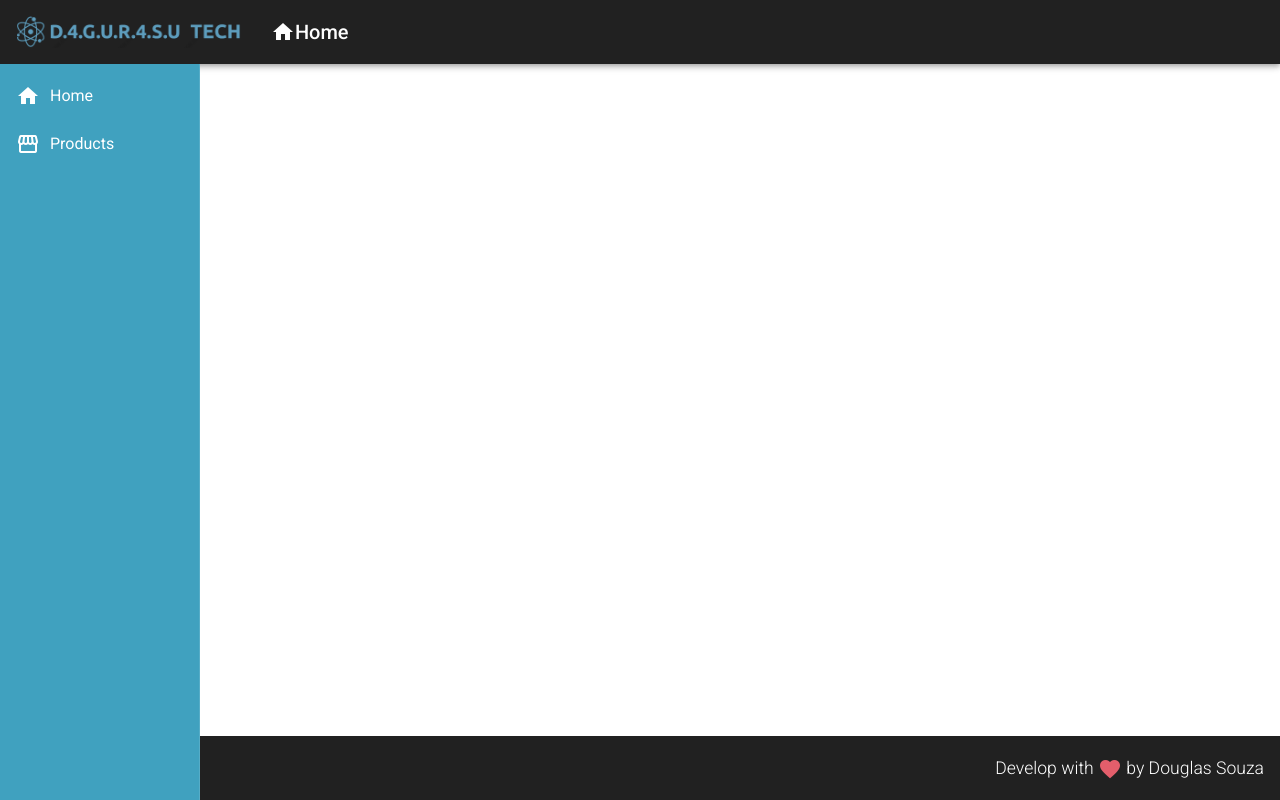
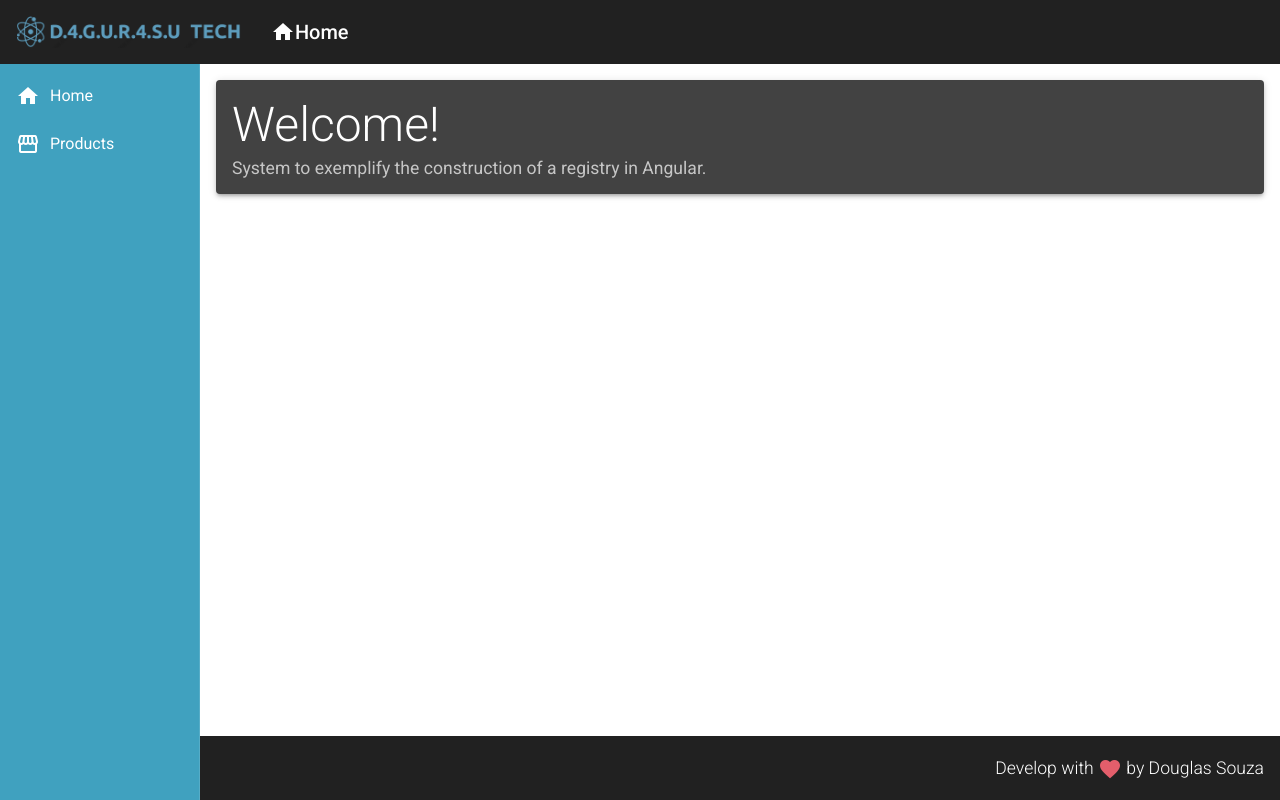
Before and after one commit to D4GUR4SU/CRUD-Angular, an Angular app in the folder web/: page / in a window 1280 px wide. Built offline with nearby package versions, Linux system fonts and the light colour scheme.

Commit message:
Criando o home component

```diff
--- a/web/src/app/components/template/nav/nav.component.css
+++ b/web/src/app/components/template/nav/nav.component.css
@@ -10,3 +10,8 @@
 .sidenav i {
     padding-right: 10px;
 }
+
+.content {
+    padding: 16px;
+    background-color: #FFF;
+}
--- a/web/src/app/components/template/nav/nav.component.html
+++ b/web/src/app/components/template/nav/nav.component.html
@@ -13,4 +13,7 @@
             </a>
         </mat-nav-list>
     </mat-sidenav>
+    <mat-sidenav-content class="content">
+        <app-home></app-home>
+    </mat-sidenav-content>
 </mat-sidenav-container>
--- /dev/null
+++ b/web/src/app/views/home/home.component.css
@@ -0,0 +1,9 @@
+.home .title {
+    font-size: 3rem;
+    font-weight: 300;
+    line-height: 1.2;
+}
+
+.home .subtitle {
+    font-size: 1.1rem;
+}
--- /dev/null
+++ b/web/src/app/views/home/home.component.html
@@ -0,0 +1,8 @@
+<mat-card class="home mat-elevation-z3">
+    <mat-card-title class="title">
+        Welcome!
+    </mat-card-title>
+    <mat-card-subtitle class="subtitle">
+        System to exemplify the construction of a registry in Angular.
+    </mat-card-subtitle>
+</mat-card>
--- /dev/null
+++ b/web/src/app/views/home/home.component.ts
@@ -0,0 +1,15 @@
+import { Component, OnInit } from '@angular/core';
+
+@Component({
+  selector: 'app-home',
+  templateUrl: './home.component.html',
+  styleUrls: ['./home.component.css']
+})
+export class HomeComponent implements OnInit {
+
+  constructor() { }
+
+  ngOnInit(): void {
+  }
+
+}
```
Also changed, not shown: web/src/app/app.module.ts (+6 -2 lines).
